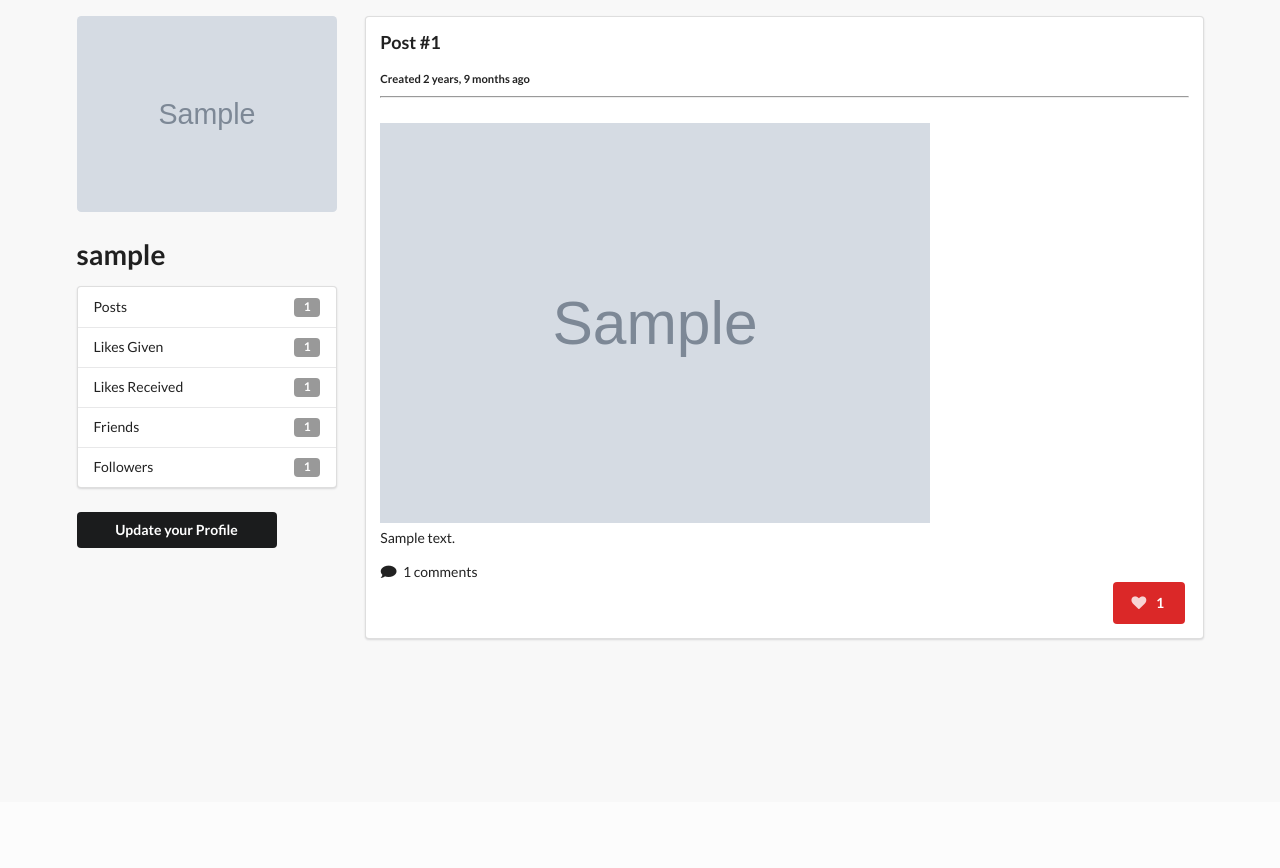
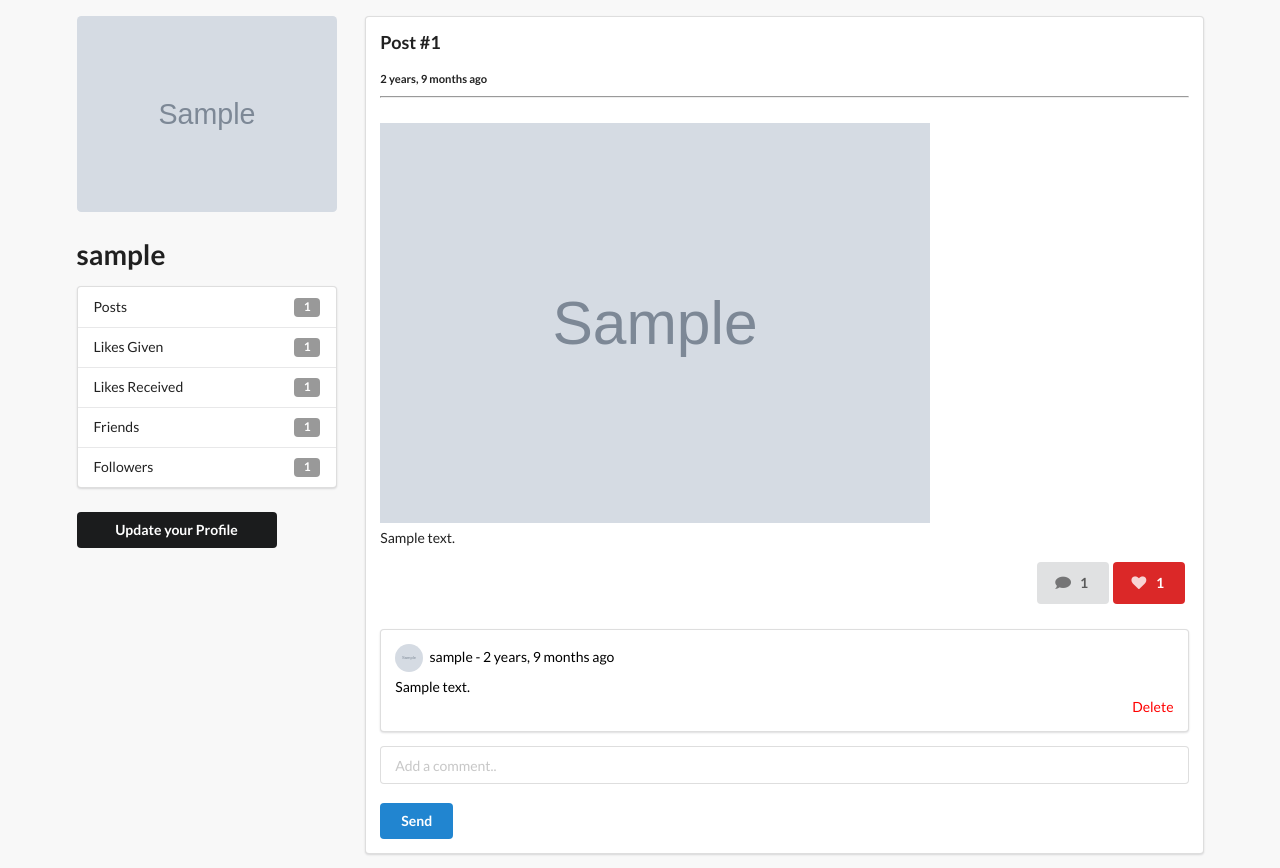
Before and after one commit to hatredholder/Social-Network, a Django app: page /profiles/myprofile/ in a window 1280 px wide. Shown: the part 84-952 px from the top of the page. Before the commit the page ends 725 px from the top, so only its background shows below. Run offline with Django 4.2, Linux system fonts and the light colour scheme; a user stored in the database is signed in; tables that the repository leaves empty hold one stand-in row (values such as "Sample post"); grey boxes marked "Sample" are stand-in pictures; some libraries are stand-ins or nearby versions.

Commit message:
added comments form to my_profile view

```diff
--- a/profiles/templates/profiles/my_profile.html
+++ b/profiles/templates/profiles/my_profile.html
@@ -89,18 +89,23 @@
                         <div class='segment ui fluid'>
                             <div class="post-content">
                                 <h3>Post #{{ forloop.revcounter }}</h3>
-                                <small><strong>Created {{ post.created|timesince }} ago</strong></small>
+                                <small><strong>{{ post.created|timesince }} ago</strong></small>
                                 <hr>
                             </div>
                             {% if post.image %}
                             <div class="post-image">
                                 <img class="img-src" src="{{ post.image.url }}">
                             </div>
+                            {% endif %}
                             <p>{{ post.content }}</p>
-                            <i class="comment icon"></i>
-                            <span> {{ post.num_comments }} comments</span>
+                            <div style="display: flex; justify-content: right;">
+                              <div class="cmt_btn {{ post.id }} ui button mb-5">
+                                <i class="comment icon"></i>
+                                <p style="display: inline-block;">
+                                  {{ post.num_comments }}
+                                </p>
+                              </div>
 
-                            <div style="text-align: right;">
                               <form action="{% url 'posts:switch-like-view' %}" method="POST" class='like-form' id='{{ post.id }}'>
                                 {% csrf_token %}
                                 <input type="hidden" name="post_id" value={{ post.id }}>
@@ -121,7 +126,32 @@
                                 {% endif %}
                               </form>
                             </div>
-                            {% endif %}
+                            <br>
+                              <div class="comment-box">
+                                  {% if post.comment_set.all %}
+                                      {% for c in post.comment_set.all %}
+                                          <div class="ui segment mb-5">
+                                              <img class="ui avatar image" src={{ c.profile.avatar.url }}>
+                                              <span style="color:black">
+                                                <a style="color:black" href="{{ c.profile.get_absolute_url }}">
+                                                  {{ c.profile }}
+                                                </a> - {{ c.created|timesince }} ago
+                                              </span>
+                                              <div style="color:black" class='mt-5'>{{ c.content }}</div>
+                                              {% if c.profile.user == request.user %}
+                                                  <a href="{% url 'posts:comment-delete' c.pk %}"><p style="text-align:right; color:red">Delete</p></a>
+                                              {% endif %}
+                                          </div>
+                                      {% endfor %}
+                                  {% endif %}
+                              </div>
+                              <form action="" method="POST"class='form{{ post.id }} ui fluid form'>
+                                  {% csrf_token %}
+                                  <input type="hidden" name="post_id" value={{ post.id }}>
+                                  {{ c_form.as_p }}
+                                  <button type="submit" name="submit_c_form" class="ui primary button mt-5 w-full">Send</button>
+                              </form>
+
                         </div>
                     {% endfor %}
                 {% else %}
--- a/profiles/views.py
+++ b/profiles/views.py
@@ -5,14 +5,17 @@ from django.db.models import Q
 from django.shortcuts import get_object_or_404, redirect, render
 from django.views.generic import DetailView, ListView
 
+from posts.forms import CommentCreateModelForm
+from posts.views_utils import add_comment_if_submitted
+
 from .forms import MessageModelForm
 from .models import Message, Profile, Relationship
 from .views_utils import (
     check_if_friends,
     follow_unfollow,
-    get_form_by_request_method,
     get_friends_of_user,
     get_profile_by_pk,
+    get_profile_form_by_request_method,
     get_received_invites,
     get_received_messages,
     get_relationship_users,
@@ -33,9 +36,14 @@ def my_profile_view(request):
     """
     profile = get_request_user_profile(request.user)
 
-    form = get_form_by_request_method(request, profile)
+    form = get_profile_form_by_request_method(request, profile)
 
     posts = profile.posts.all()
+
+    c_form = CommentCreateModelForm()
+
+    if add_comment_if_submitted(request, profile):
+        return redirect_back(request)
 
     if request.method == "POST" and form.is_valid():
         form.save()
@@ -52,6 +60,7 @@ def my_profile_view(request):
         "profile": profile,
         "form": form,
         "posts": posts,
+        "c_form": c_form,
     }
 
     return render(request, "profiles/my_profile.html", context)
--- a/profiles/views_utils.py
+++ b/profiles/views_utils.py
@@ -9,7 +9,7 @@ def get_request_user_profile(request_user):
     return user
 
 
-def get_form_by_request_method(request, profile):
+def get_profile_form_by_request_method(request, profile):
     if request.method == "POST":
         form = ProfileModelForm(request.POST, request.FILES, instance=profile)
     else:
```
